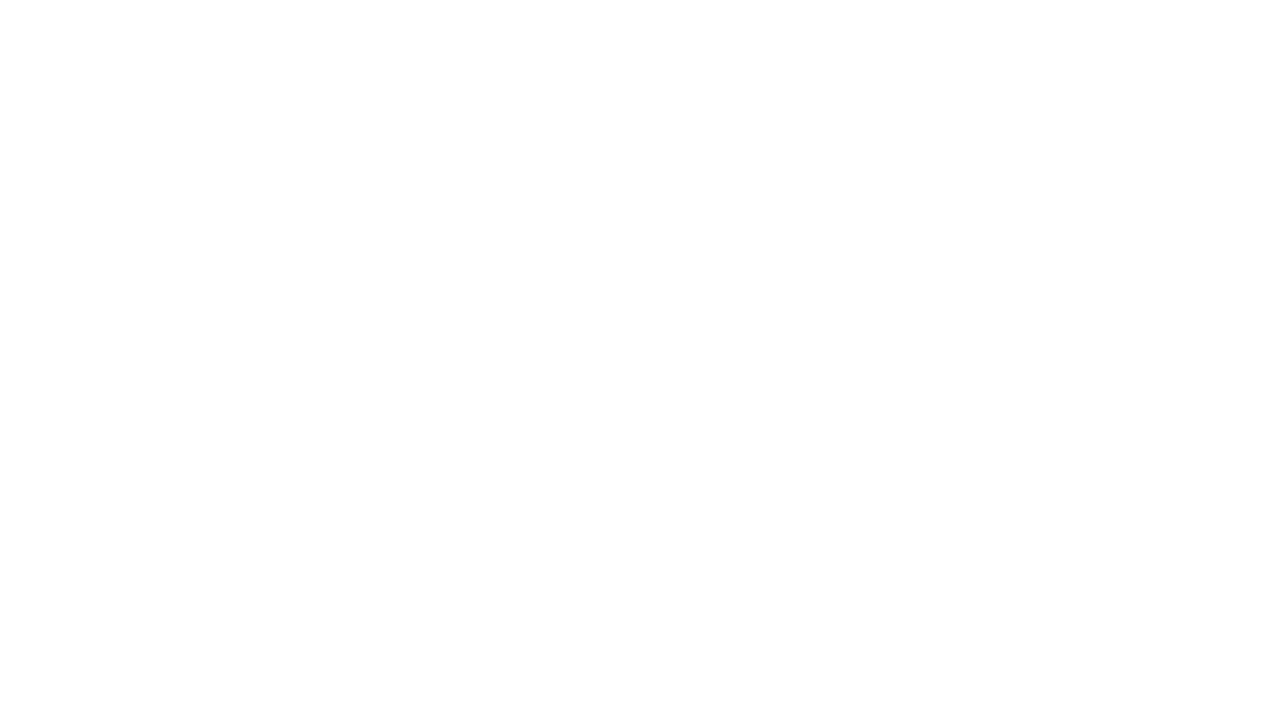
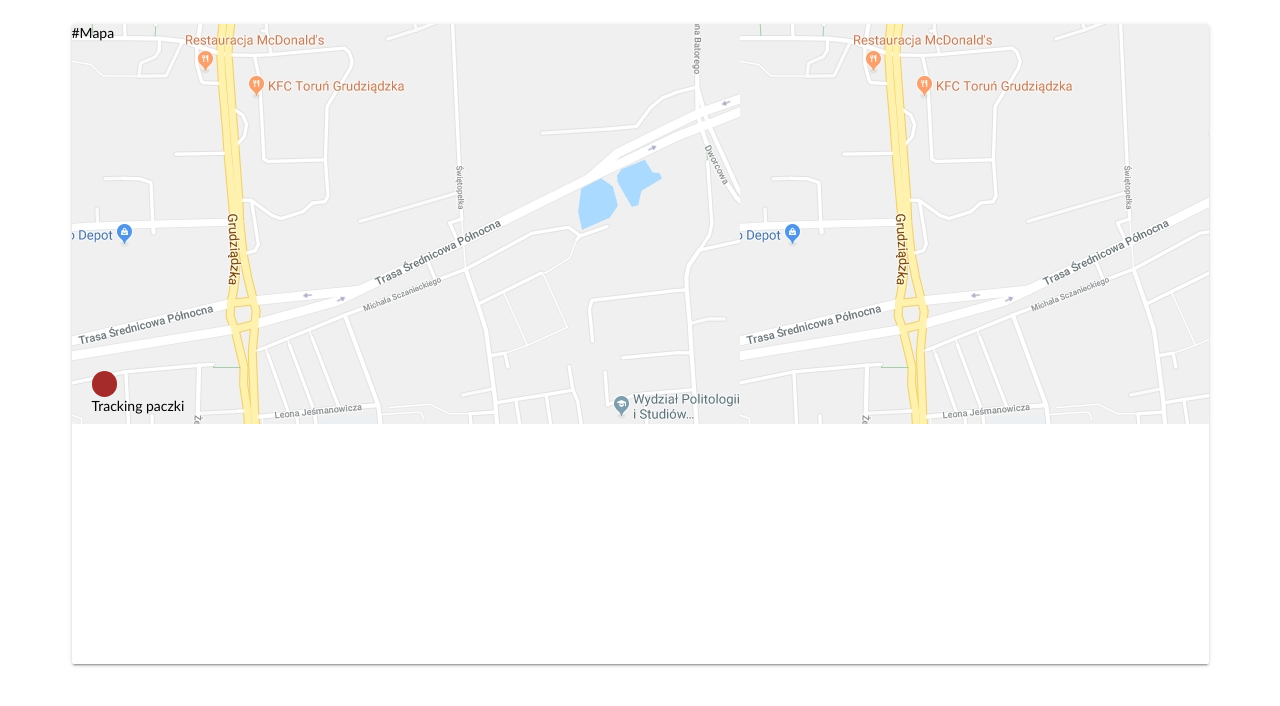
Before and after one commit to macwlu97/tor_Pyton, a Vue app: page /tracking in a window 1280 px wide. Shown: the top 706 px of the page. Built offline with nearby package versions, Linux system fonts and the light colour scheme.

Commit message:
added tracking view

```diff
--- a/src/router.js
+++ b/src/router.js
@@ -39,5 +39,10 @@ export default new Router({
       name: 'about',
       component: () => import(/* webpackChunkName: "about" */ './views/About.vue'),
     },
+    {
+      path: '/tracking',
+      name: 'tracking',
+      component: () => import(/* webpackChunkName: "about" */ './views/Tracking.vue'),
+    },
   ],
 });
--- /dev/null
+++ b/src/views/Tracking.vue
@@ -0,0 +1,75 @@
+<template>
+<div>
+    <v-container grid-list-md>
+
+      <v-card class="white">
+
+          <!-- <div class="map">
+            <div class="tracking">
+              </div>
+            </div> -->
+        <div id="outerspace">
+<div class="kurier">
+<div><!-- rocket --></div>
+Tracking paczki
+</div>#Mapa
+</div>
+      </v-card>
+    </v-container>
+  </div>
+</template>
+
+<script>
+export default {
+  name: "Tracking",
+};
+</script>
+
+<style scoped>
+.white {
+  height: 50vw;
+  font-family: 'Trebuchet MS', 'Lucida Sans Unicode', 'Lucida Grande', 'Lucida Sans', Arial, sans-serif
+}
+#outerspace {
+    position: relative;
+    height: 400px;
+    background: #0c0440 url('../assets/map.jpg');
+    color: #000;
+  }
+  div.kurier {
+    position: absolute;
+    bottom: 10px;
+    left: 20px;
+    -webkit-transition: 3s ease-in;
+    -moz-transition: 3s ease-in;
+    -o-transition: 3s ease-in;
+    transition: 3s ease-in;
+  }
+  div.kurier div {
+    width: 2vw;
+    height: 2vw;
+    background-color: brown;
+    border-radius: 1vw;
+    color: #000;
+    -webkit-transition: 2s ease-in-out;
+    -moz-transition: 2s ease-in-out;
+    -o-transition: 2s ease-in-out;
+    transition: 2s ease-in-out;
+  }
+
+  /* hover final state */
+  #outerspace:hover div.kurier {
+    -webkit-transform: translate(540px,-200px);
+    -moz-transform: translate(540px,-200px);
+    -o-transform: translate(540px,-200px);
+    -ms-transform: translate(540px,-200px);
+    transform: translate(540px,-200px);
+  }
+  #outerspace:hover div.rocket div {
+    -webkit-transform: rotate(70deg);
+    -moz-transform: rotate(70deg);
+    -o-transform: rotate(70deg);
+    -ms-transform: rotate(70deg);
+    transform: rotate(70deg);
+  }
+</style>
```
Also changed, not shown: src/assets/map.jpg (added).
